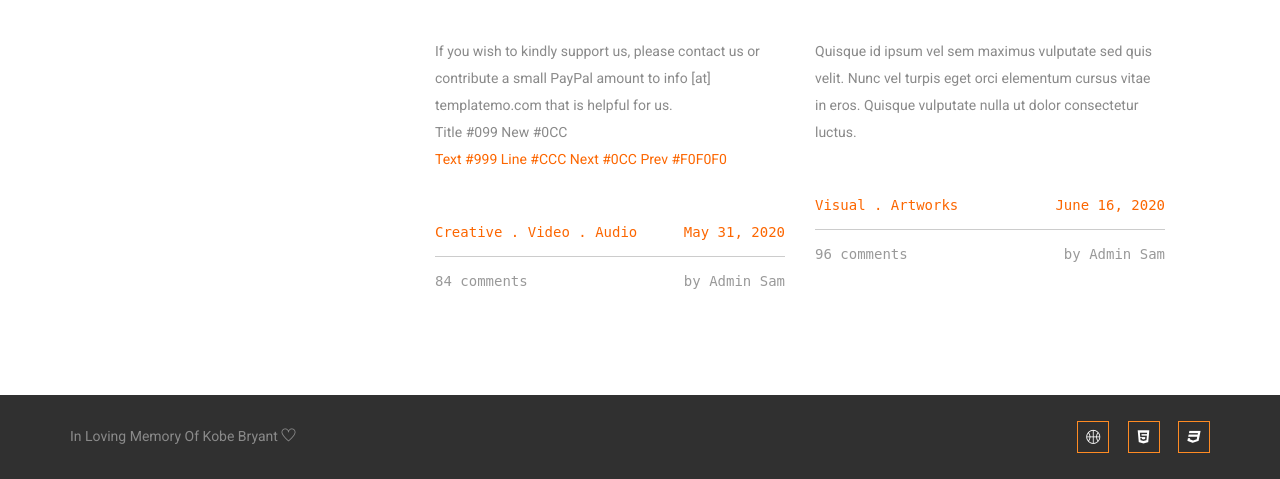
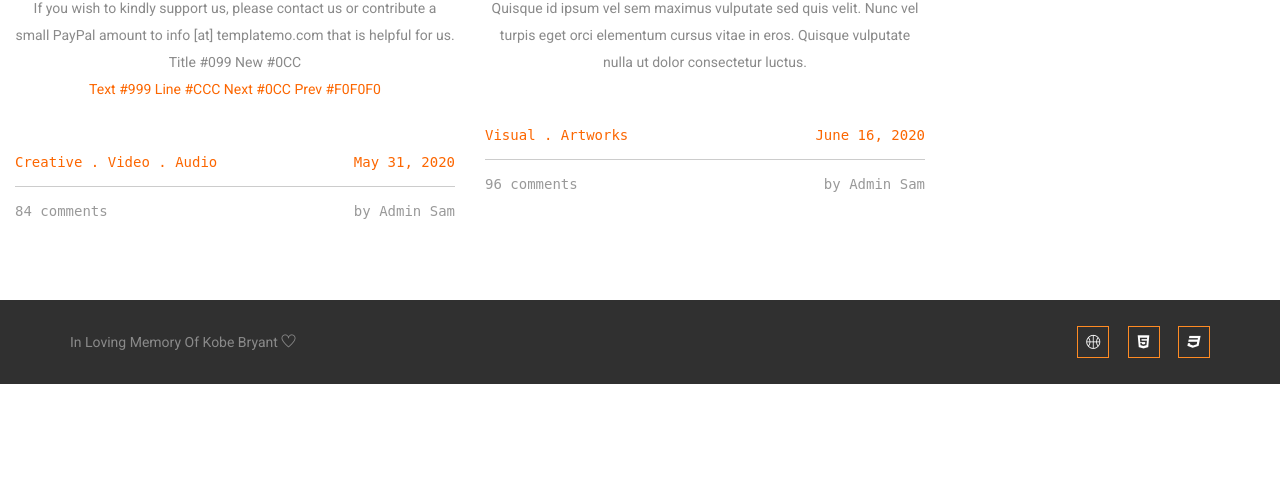
Before and after one commit to austinbowen0916/NBA-Search, a Flask app: page /blog in a window 1280 px wide. Shown: the part 2312-2791 px from the top of the page. After the commit the page ends 2696 px from the top, so only its background shows below. Run offline with Flask 2, Linux system fonts and the light colour scheme; parts of the project's set-up code (start-up, migrations or seed data) failed here and were passed over; some libraries are stand-ins or nearby versions; some web fonts are replaced.

Commit message:
centered blogs

```diff
--- a/static/css/blog.css
+++ b/static/css/blog.css
@@ -64,15 +64,14 @@ hr {
 .tm-site-logo i { color: #FFBF00; }
 
 .tm-main {
-    margin-left: 400px;
+    /* margin-left: 400px; */
     padding: 80px 100px 25px;
 }
 
 .tm-post { max-width: 470px; }
 
 .tm-row {
-    max-width: 980px;
-    justify-content: space-between;
+    text-align: center;
 }
 
 .tm-nav { margin-bottom: 100px; }
--- a/templates/blogs.html
+++ b/templates/blogs.html
@@ -164,16 +164,16 @@
 
     <!-- blog part start-->
     <div class="container-fluid">
-      <main class="tm-main">
         <!-- Search form -->
         <div class="row tm-row">
             <article class="col-12 col-md-6 tm-post">
                 <hr class="tm-hr-primary">
-                  <a href="post.html" class="effect-lily tm-post-link tm-pt-60">
+                <!-- Requires tm-pt-60 for badge  -->
+                <a href="post.html" class="effect-lily tm-post-link tm-pt-20">
                     <div class="tm-post-link-inner">
                         <img src="img/img-01.jpg" alt="Image" class="img-fluid">
                     </div>
-                      <span class="position-absolute tm-new-badge">New</span>
+                    <!-- <span class="position-absolute tm-new-badge">New</span> -->
                     <h2 class="tm-pt-30 tm-color-primary tm-post-title">Simple and useful HTML layout</h2>
                 </a>
                 <p class="tm-pt-30">
@@ -192,11 +192,11 @@
             </article>
             <article class="col-12 col-md-6 tm-post">
                 <hr class="tm-hr-primary">
-                  <a href="post.html" class="effect-lily tm-post-link tm-pt-60">
+                <a href="post.html" class="effect-lily tm-post-link tm-pt-20">
                     <div class=" tm-post-link-inner">
                         <img src="img/img-02.jpg" alt="Image" class="img-fluid">
                     </div>
-                      <span class="position-absolute tm-new-badge">New</span>
+                    <!-- <span class="position-absolute tm-new-badge">New</span> -->
                     <h2 class="tm-pt-30 tm-color-primary tm-post-title">Multi-purpose blog template</h2>
                 </a>
                 <p class="tm-pt-30">
@@ -303,7 +303,6 @@
                 </div>
             </article>
         </div>
-      </main>
   </div>
   <!-- blog part end  -->
 
```
Lines whose indentation alone changed are shown as unchanged.
